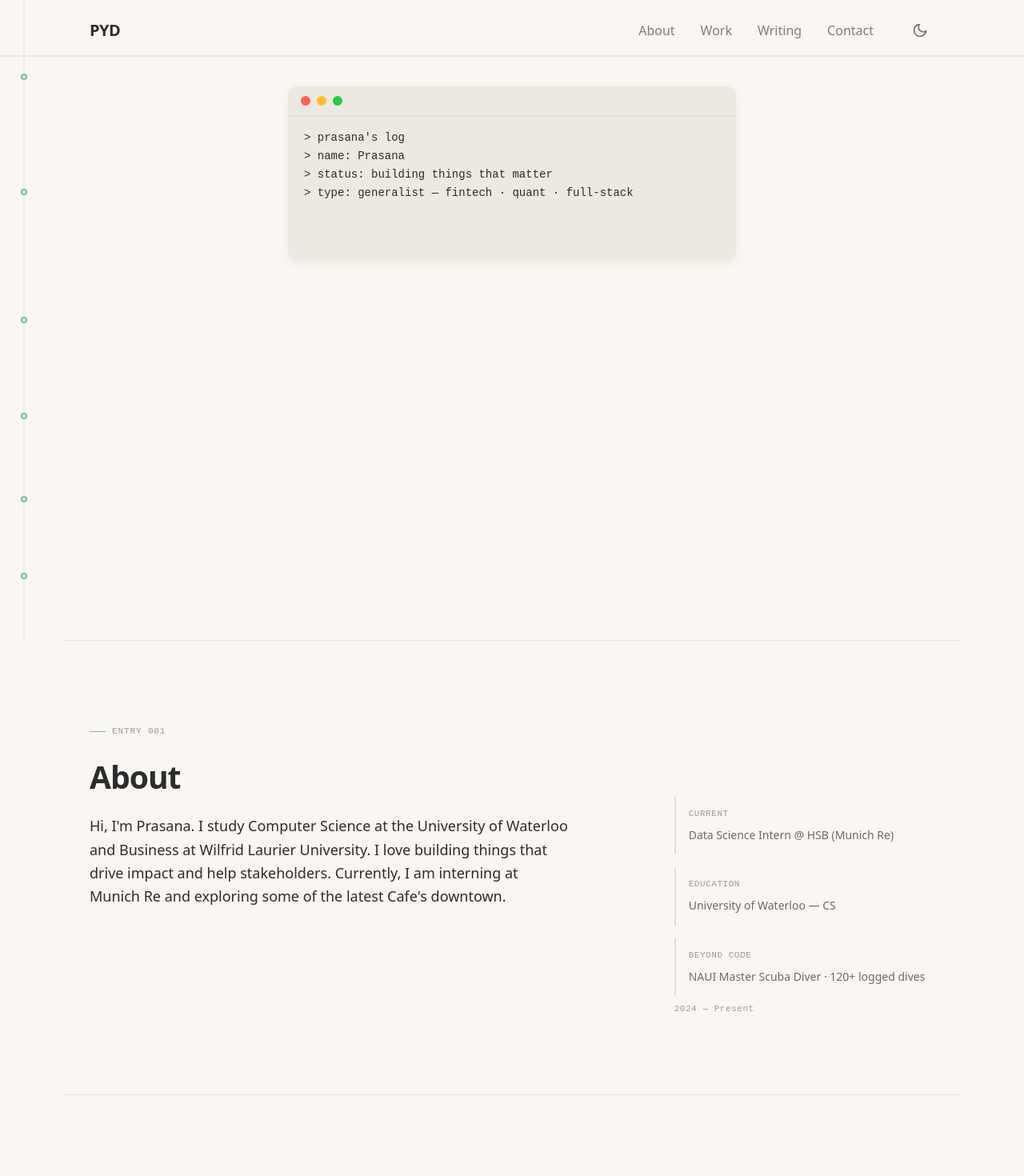
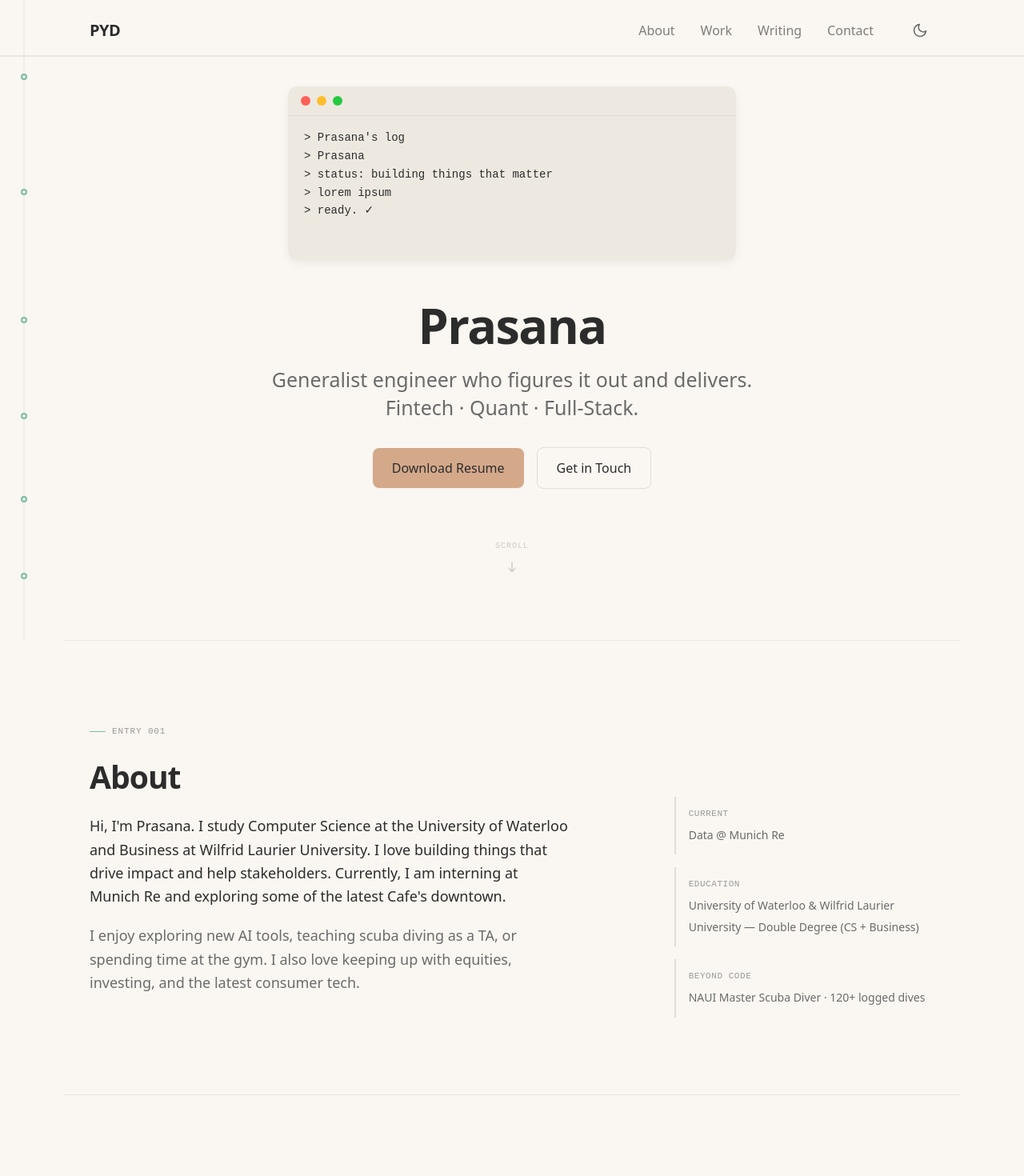
Before and after one commit to prasanaydoshi/Personal-Website, a Next.js app: page / in a window 1280 px wide. Shown: the top 1470 px of the page at 80% size. Built offline with nearby package versions, Linux system fonts and the light colour scheme.

Commit message:
changes to text

```diff
--- a/src/app/page.tsx
+++ b/src/app/page.tsx
@@ -214,15 +214,14 @@ export default function Home() {
           aside={
             <div className="space-y-4 lg:mt-12">
               <Annotation type="note" label="Current">
-                Data Science Intern @ HSB (Munich Re)
+                Data @ Munich Re
               </Annotation>
               <Annotation type="note" label="Education">
-                University of Waterloo — CS
+                University of Waterloo & Wilfrid Laurier University — Double Degree (CS + Business)
               </Annotation>
               <Annotation type="note" label="Beyond code">
                 NAUI Master Scuba Diver · 120+ logged dives
               </Annotation>
-              <Annotation type="timestamp">2024 — Present</Annotation>
             </div>
           }
         >
@@ -236,6 +235,14 @@ export default function Home() {
               building things that drive impact and help stakeholders.
               Currently, I am interning at Munich Re and exploring some of the
               latest Cafe&apos;s downtown.
+            </p>
+            <p
+              className="text-md leading-relaxed"
+              style={{ color: "var(--color-text-secondary)" }}
+            >
+              I enjoy exploring new AI tools, teaching scuba diving as a TA, or
+              spending time at the gym. I also love keeping up with equities,
+              investing, and the latest consumer tech.
             </p>
           </div>
         </LogEntry>
@@ -310,9 +317,10 @@ export default function Home() {
             className="text-md leading-relaxed"
             style={{ color: "var(--color-text-primary)" }}
           >
-            I enjoy exploring new AI tools, teaching scuba diving as a TA, or
-            spending time at the gym. I also love keeping up with equities,
-            investing, and the latest consumer tech.
+            Lorem ipsum dolor sit amet, consectetur adipiscing elit. Sed do
+            eiusmod tempor incididunt ut labore et dolore magna aliqua. Ut enim
+            ad minim veniam, quis nostrud exercitation ullamco laboris nisi ut
+            aliquip ex ea commodo consequat.
           </p>
         </LogEntry>
 
--- a/src/components/ContactBlock.tsx
+++ b/src/components/ContactBlock.tsx
@@ -189,11 +189,11 @@ export default function ContactBlock() {
               Direct
             </span>
             <a
-              href="mailto:hello@pyd.dev"
+              href="mailto:prasanaydoshi@gmail.com"
               className="text-base font-medium transition-colors duration-200"
               style={{ color: "var(--color-accent-thread)" }}
             >
-              hello@pyd.dev
+              prasanaydoshi@gmail.com
             </a>
           </div>
 
@@ -207,7 +207,7 @@ export default function ContactBlock() {
             <div className="flex items-center gap-4">
               {/* GitHub */}
               <a
-                href="https://github.com"
+                href="https://github.com/prasanaydoshi"
                 target="_blank"
                 rel="noopener noreferrer"
                 aria-label="GitHub profile"
@@ -234,7 +234,7 @@ export default function ContactBlock() {
 
               {/* LinkedIn */}
               <a
-                href="https://linkedin.com"
+                href="https://linkedin.com/in/prasanaydoshi"
                 target="_blank"
                 rel="noopener noreferrer"
                 aria-label="LinkedIn profile"
--- a/src/components/TerminalBoot.tsx
+++ b/src/components/TerminalBoot.tsx
@@ -3,10 +3,10 @@
 import { useState, useEffect, useCallback } from "react";
 
 const terminalLines = [
-  "> prasana's log",
-  "> name: Prasana",
+  "> Prasana's log",
+  "> Prasana",
   "> status: building things that matter",
-  "> type: generalist — fintech · quant · full-stack",
+  "> lorem ipsum",
   "> ready. ✓",
 ];
 
```
